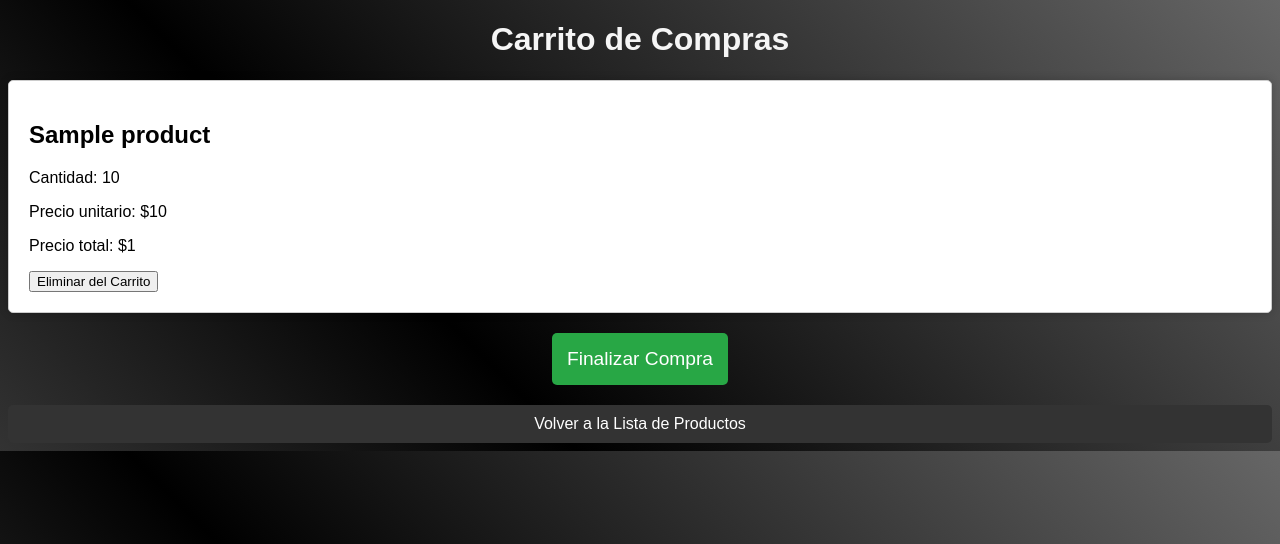
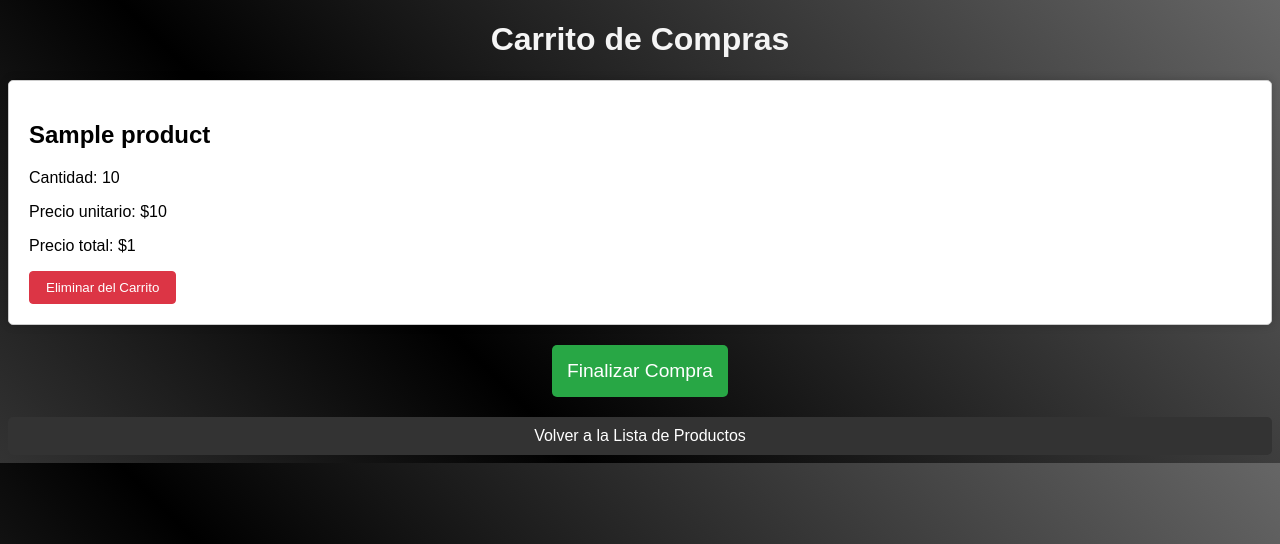
Before and after one commit to SantiagoSantoro/Programacion-BackEnd, a Node project: template src/views/cart.handlebars in a window 1280 px wide. Shown: the top 544 px of the page. Run offline with Node 20 templates, Linux system fonts and the light colour scheme; the template is opened without the code that fills it: most values are stand-ins (such as "Sample title", 1, 10 or a date in 2020); some libraries are stand-ins or nearby versions.

Commit message:
Entrega Final

```diff
--- a/src/public/styles/cart.css
+++ b/src/public/styles/cart.css
@@ -55,3 +55,20 @@ a:hover {
 .cart-button-finalize:hover {
     background: #218838; /* Cambia el tono de verde al pasar el ratón sobre el botón */
 }
+
+
+/* Agrega estilos al botón de eliminar producto */
+.cart-remove-button {
+    color: #fff;
+    background-color: #dc3545; /* Color de fondo rojo (peligro) */
+    border: 1px solid #dc3545; /* Borde rojo */
+    padding: 8px 16px; /* Espaciado interno */
+    border-radius: 4px; /* Bordes redondeados */
+    cursor: pointer; /* Cambia el cursor al pasar sobre el botón */
+}
+
+/* Cambia el color del botón cuando se pasa el ratón sobre él */
+.cart-remove-button:hover {
+    background-color: #bd2130; /* Color de fondo rojo oscuro en hover */
+    border: 1px solid #bd2130; /* Borde rojo oscuro en hover */
+}
--- a/src/routes/viewsRoutes.js
+++ b/src/routes/viewsRoutes.js
@@ -50,7 +50,9 @@ router.get('/carts/:cartId', async (req, res) => {
             }
         }, 0);
         const products = await productsManager.getAll();
+
         res.render('cart', { cart, user: req.session.user, cartId, totalPrice, products });
+
     } catch (error) {
         logger.error('Error:', error);
         res.status(404).json({ error: 'Carrito no encontrado.' });
--- a/src/views/cart.handlebars
+++ b/src/views/cart.handlebars
@@ -18,13 +18,14 @@
             <p>Cantidad: {{this.quantity}}</p>
             <p>Precio unitario: ${{this.price}}</p>
             <p>Precio total: ${{this.totalPrice}}</p>
-            <button onclick="removeProductFromCart('{{../user.cart}}', {{this._id}})">Eliminar del Carrito</button>
+            <button class="cart-remove-button" onclick="removeProductFromCart('{{../user.cart}}', {{this._id}})">Eliminar del Carrito</button>
         </li>
         {{/each}}
     </ul>
     <button class="cart-button-finalize" onclick="finalizePurchase('{{user.cart}}')">Finalizar Compra</button>
     <a href="/products">Volver a la Lista de Productos</a>
     <script src="/js/cart.js"></script>
+    <script src="/js/products.js"></script>
     <script src="https://cdn.jsdelivr.net/npm/sweetalert2@11.7.28/dist/sweetalert2.all.min.js"></script>
 </body>
 
```
Also changed, not shown: src/public/js/cart.js (line endings or trailing spaces), 1 other file.
